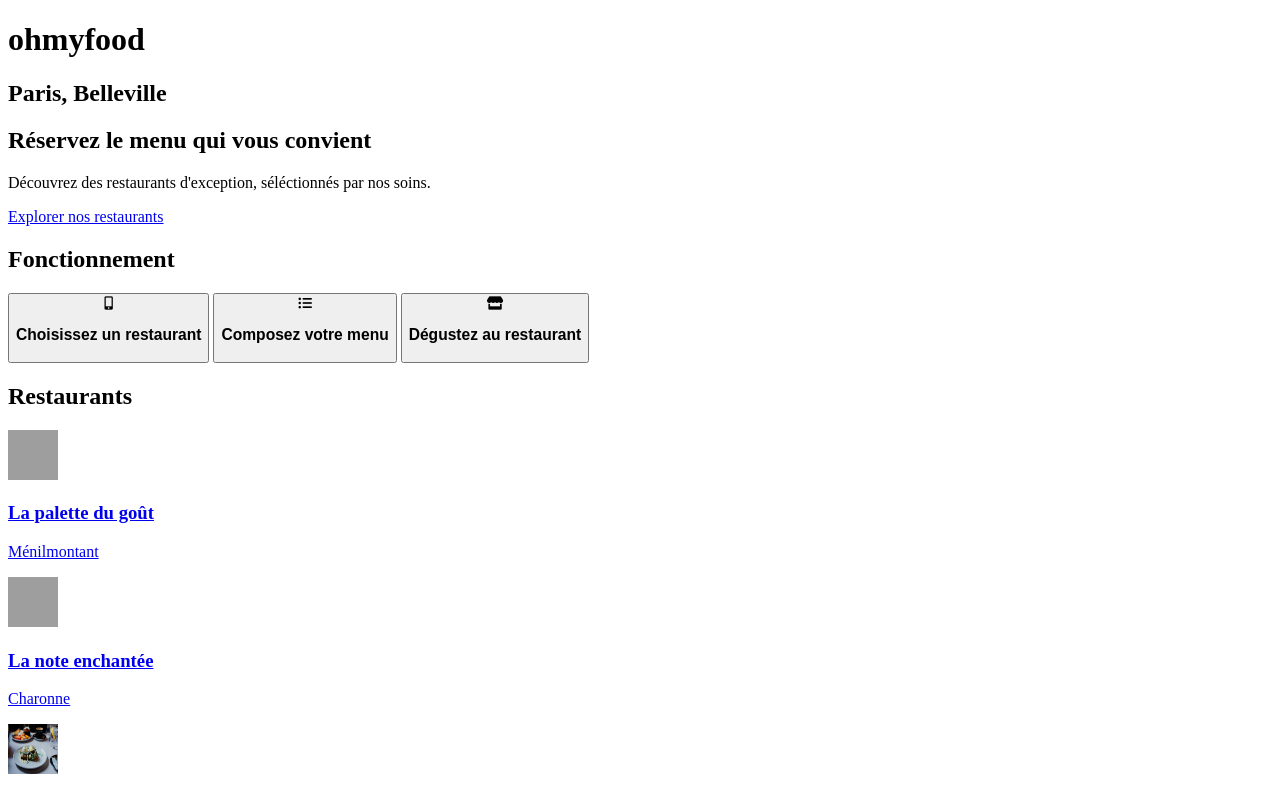
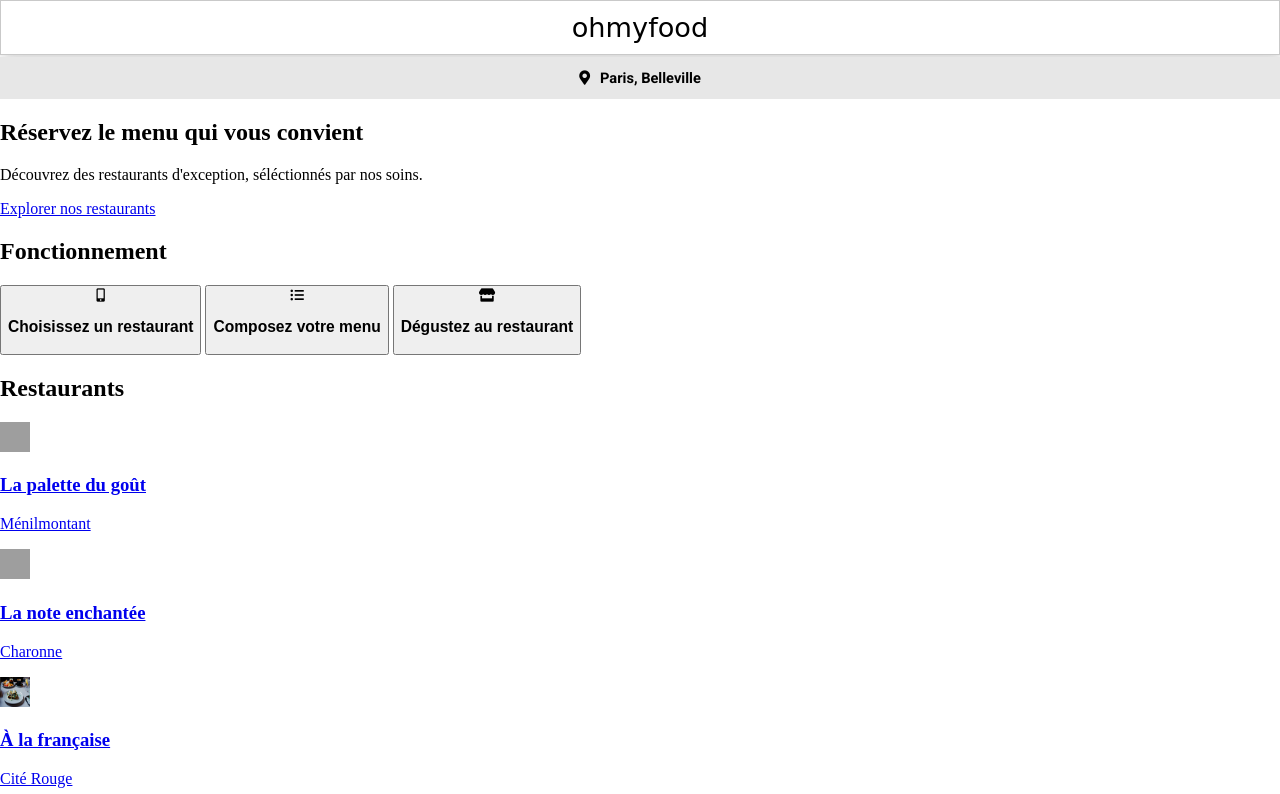
Before and after one commit to minorthomas/MinorThomas_3_24062021, a plain HTML site: page html/index.html in a window 1280 px wide. Shown: the top 794 px of the page. Drawn offline with Linux system fonts and the light colour scheme; files that its build step writes are made by us from their sources; grey boxes are pictures that could not be loaded; a web font is replaced by a local one.

Commit message:
Ajout font

```diff
--- a/css/mobile/accueil_mobile.css
+++ b/css/mobile/accueil_mobile.css
@@ -1,4 +1,49 @@
+*, *::before, *::after{
+    box-sizing: border-box;
+}
+
+body{
+    margin: 0;
+    padding: 0;
+}
+
 img{
-    width: 50px;
-    height: 50px;
+    width: 30px;
+    height: 30px;
 }
+
+/*****TOPBAR*****/
+
+.topbar_logo{
+    display: flex;
+    justify-content: center;
+    align-items: center;
+    font-family: 'Shrikhand', cursive;
+    font-weight: 400;
+    height: 55px;
+    font-size: 1.7em;
+    margin: 0 0 2px 0;
+    border: solid 1px #c9c9c9;
+    -webkit-box-shadow: 2px 4px 13px 0 rgba(95, 95, 95,,0.30);
+    box-shadow: 2px 4px 13px 0 rgba(95, 95, 95, 0.30);
+}
+
+
+
+.topbar_info{
+    display: flex;
+    flex-direction: row;
+    justify-content: center;
+    align-items: center;
+    height: 42px;
+    font-family: 'Roboto', sans-serif;
+    font-weight: 100;
+    font-size: 0.61em;
+    margin: 0;
+    background-color: #e7e7e7;
+}
+
+.topbar_info_icon{
+    margin-right: 10px;
+    font-size: 1.48em;
+}
--- a/html/index.html
+++ b/html/index.html
@@ -12,14 +12,21 @@
     <link rel="preconnect" href="https://fonts.gstatic.com" crossorigin>
     <link href="https://fonts.googleapis.com/css2?family=Shrikhand&display=swap" rel="stylesheet">
 
+    <link rel="preconnect" href="https://fonts.googleapis.com">
+    <link rel="preconnect" href="https://fonts.gstatic.com" crossorigin>
+    <link href="https://fonts.googleapis.com/css2?family=Roboto:wght@100;300;400;500;700;900&display=swap" rel="stylesheet">
+
     <link rel="stylesheet" href="/assets/fontawesome/css/all.css">
     <!---->
     <title>Ohmyfood</title>
 </head>
 <body>
-    <header>
-        <h1 class="header_logo">ohmyfood</h1>
-        <h2 class="header_info">Paris, Belleville</h2>
+    <header clas="topbar">
+        <h1 class="topbar_logo">ohmyfood</h1>
+        <div class="topbar_info">
+            <i class="fas fa-map-marker-alt topbar_info_icon"></i>
+            <h2 class="topbar_info_location">Paris, Belleville</h2>
+        </div>
     </header>
     <section class="booking">
         <h2 class="booking_title">Réservez le menu qui vous convient</h2>
```
Also changed, not shown: html/pages_restaurants/restau_alafrancaise.html (+4 -0 lines), html/pages_restaurants/restau_lanoteenchantee.html (+4 -0 lines), html/pages_restaurants/restau_lapalettedugout.html (+4 -0 lines), html/pages_restaurants/restau_ledelicedessens.html (+4 -0 lines).
